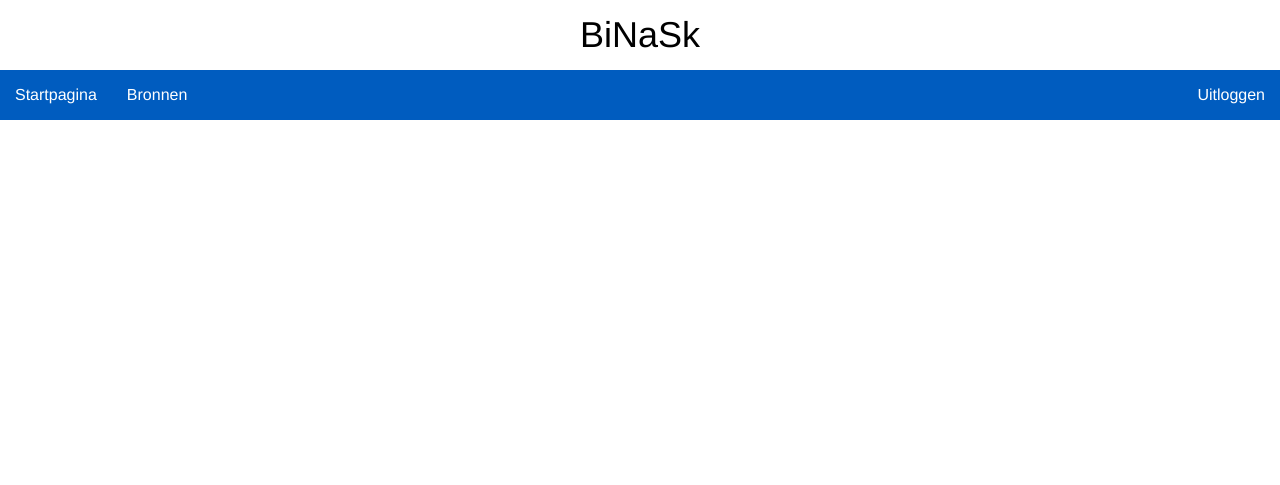
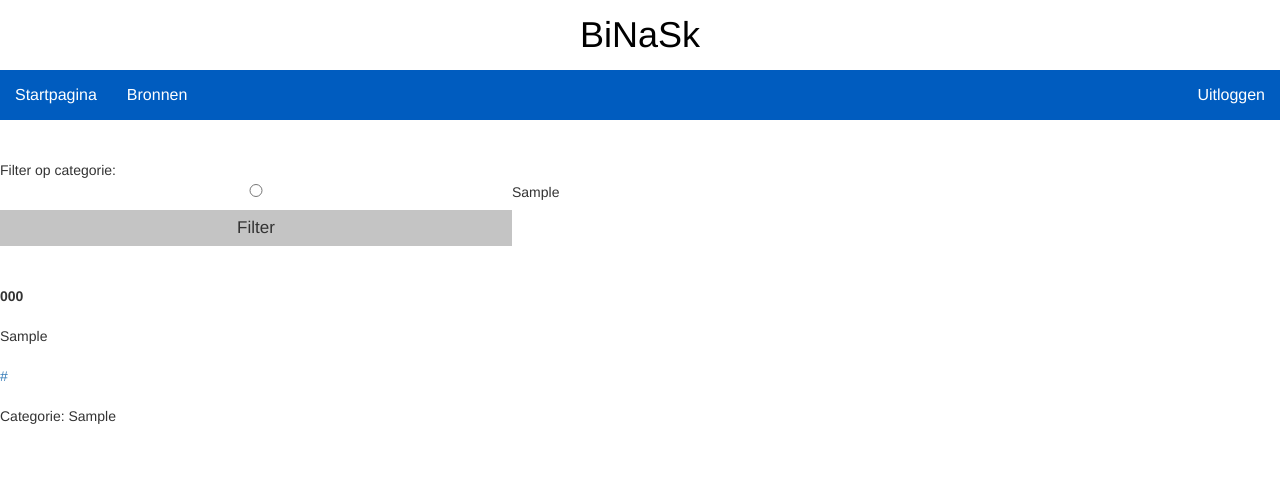
Before and after one commit to Binask/Binask-Website, a PHP site: page /bronnen.php in a window 1280 px wide. Shown: the top 485 px of the page. Run offline with PHP 8.4, Linux system fonts and the light colour scheme; the visitor is signed in with stand-in values (Sample User, id 1); tables that the repository leaves empty hold one stand-in row (values such as "Sample post"); some web fonts are replaced.

Commit message:
bronnenpagina werkend gemaakt

```diff
--- a/bronnen.php
+++ b/bronnen.php
@@ -23,7 +23,76 @@
         <li><a href="logout.php">Uitloggen</a></li>
     </ul>
 </nav>
+<br><br>
+Filter op categorie:<br>
+<?php
 
+
+function ShowCategories($conn){
+    $query = "SELECT DISTINCT(ArtikelCategorie) FROM Artikelen ORDER BY ArtikelCategorie, ArtikelRank";
+    $result = mysqli_query($conn, $query);
+
+    echo '<form action="bronnen.php" method="post">';
+    while($row = mysqli_fetch_array($result)){
+        echo '<input type="radio" name="categorie" value="' . $row['ArtikelCategorie'] . '">' . $row['ArtikelCategorie'] . '<br>';
+    }
+    echo "<input type='submit' value='Filter'><br>";
+    echo '</form>';
+
+
+}
+
+function FilterCategorie($conn){
+
+
+    $categorie = $_POST['categorie'];
+
+    $query = "SELECT * FROM Artikelen WHERE ArtikelCategorie = '$categorie' ORDER BY ArtikelRank ASC";
+    $result = mysqli_query($conn, $query);
+
+    echo "<br><br>";
+    while($row = mysqli_fetch_array($result)){
+        echo "<tr><td><b>" . $row['ArtikelTitel'] . "</b><br><br></td></tr><tr><td>" . $row['ArtikelSamenvatting'] . "<br><br></td></tr><tr><td><a href='" . $row['ArtikelLink'] . "' target='_blank'>" . $row['ArtikelLink'] . "</a>" . "<br><br></td></tr><tr><td>Categorie: " . $row['ArtikelCategorie'] . "<br><br><br><br></td></tr>";  //$row['index'] the index here is a field name
+
+    }
+
+}
+
+function ShowArtikelen($conn){
+    $query = "SELECT * FROM Artikelen ORDER BY ArtikelRank ASC";
+    $result = mysqli_query($conn, $query);
+
+    echo "<br><br><table>";
+
+    while($row = mysqli_fetch_array($result)){
+        echo "<tr><td><b>" . $row['ArtikelTitel'] . "</b><br><br></td></tr><tr><td>" . $row['ArtikelSamenvatting'] . "<br><br></td></tr><tr><td><a href='" . $row['ArtikelLink'] . "' target='_blank'>" . $row['ArtikelLink'] . "</a>" . "<br><br></td></tr><tr><td>Categorie: " . $row['ArtikelCategorie'] . "<br><br><br><br></td></tr>";  //$row['index'] the index here is a field name
+
+    }
+
+    echo "</table>";
+}
+$query = "SELECT DISTINCT(ArtikelCategorie) FROM Artikelen ORDER BY ArtikelCategorie";
+$result = mysqli_query($conn, $query);
+$row = mysqli_fetch_array($result);
+
+ShowCategories($conn);
+
+if (!empty($_POST['categorie'])) {
+    FilterCategorie($conn);
+}
+else {
+    ShowArtikelen($conn);
+}
+
+
+
+
+//Als er een categorie aangevinkt is dan moeten alleen bronnen met de desbetreffende categorie laten zien worden
+
+
+
+
+?>
 <!--Code om de bronnen te kunnen weergeven-->
 
 </body>
```
